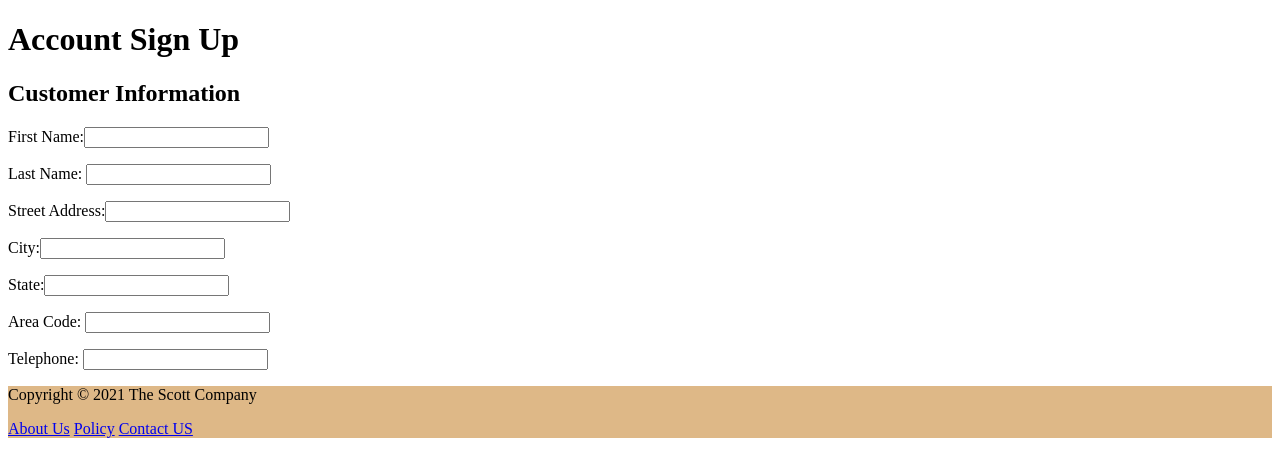
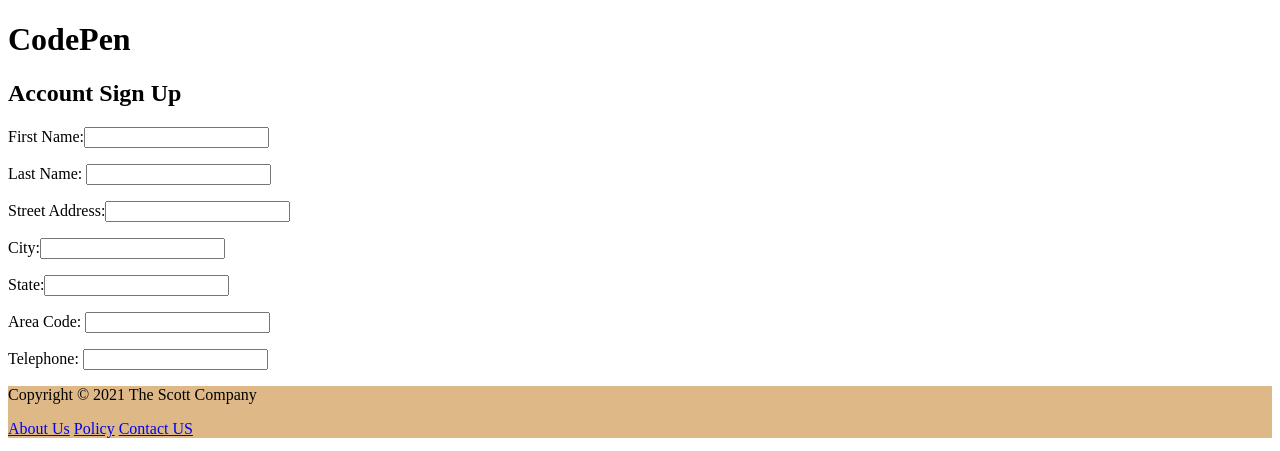
Before and after one commit to jasminesscott/HTMLRecap, a plain HTML site: page index.html in a window 1280 px wide. Shown: the top 451 px of the page. Drawn offline with Linux system fonts and the light colour scheme.

Commit message:
index.html

```diff
--- a/index.html
+++ b/index.html
@@ -4,9 +4,9 @@
     <title>Forms</title>
 </head>
 <body>
-    <h1>Account Sign Up</h1>
+    <h1>CodePen</h1>
 
-    <h2>Customer Information</h2>
+    <h2>Account Sign Up</h2>
     <div>
         <form>
             <p>
@@ -43,7 +43,7 @@
     <p>
         <button type="Submit"> Submit</button>
     </p>
-    <iframe src="http://1.bp.blogspot.com/-sE3J1OLQVWg/U0IarLQqEZI/AAAAAAAABFA/CFw0yGSh0Fw/s1600/happy+face.png" frameborder= "0" width="560" height= "315" allowfullscreen>
+    <iframe src="https://www.youtube.com/watch?v=XSEkxQsb-T4" frameborder= "0" width="560" height= "315" allowfullscreen>
     </iframe>
 </body>
 </html>
```
